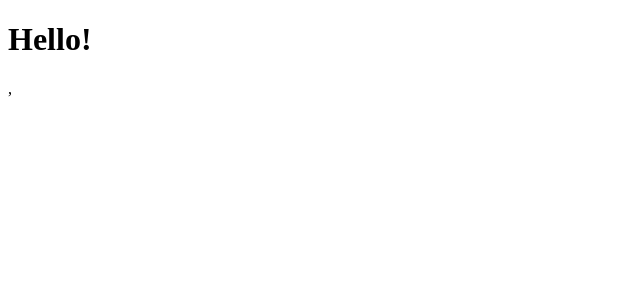
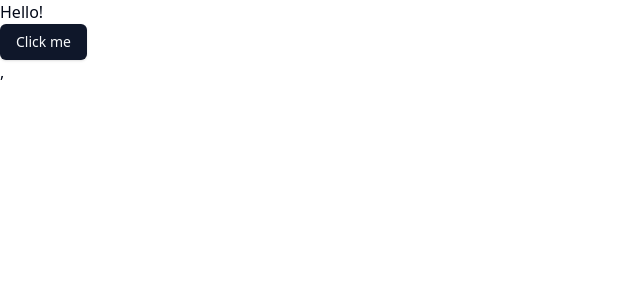
Before and after one commit to samuelrvg/woovi-bank, a React (Vite) app in the folder front/: page / in a window 1280 px wide. Shown: the top 300 px of the page, without its empty margins (0-640 px from the left). Built offline with nearby package versions, Linux system fonts and the light colour scheme.

Commit message:
Configurando e testando button de schadcn-ui

```diff
--- a/front/package.json
+++ b/front/package.json
@@ -12,6 +12,7 @@
   "dependencies": {
     "@apollo/client": "^3.10.4",
     "@radix-ui/react-icons": "^1.3.0",
+    "@radix-ui/react-slot": "^1.0.2",
     "class-variance-authority": "^0.7.0",
     "clsx": "^2.1.1",
     "graphql": "^16.8.1",
--- a/front/src/App.tsx
+++ b/front/src/App.tsx
@@ -1,5 +1,12 @@
+import { Button } from "./components/ui/button";
+
 export function App() {
   return (
-    <h1>Hello!</h1>
+    <>
+      <h1>Hello!</h1>
+      <div>
+        <Button>Click me</Button>
+      </div>
+    </>
   )
 }
--- /dev/null
+++ b/front/src/components/ui/button.tsx
@@ -0,0 +1,57 @@
+import * as React from "react"
+import { Slot } from "@radix-ui/react-slot"
+import { cva, type VariantProps } from "class-variance-authority"
+
+import { cn } from "@/lib/utils"
+
+const buttonVariants = cva(
+  "notinline-flex notitems-center notjustify-center notwhitespace-nowrap notrounded-md nottext-sm notfont-medium nottransition-colors focus-visible:notoutline-none focus-visible:notring-1 focus-visible:notring-ring disabled:notpointer-events-none disabled:notopacity-50",
+  {
+    variants: {
+      variant: {
+        default:
+          "notbg-primary nottext-primary-foreground notshadow hover:notbg-primary/90",
+        destructive:
+          "notbg-destructive nottext-destructive-foreground notshadow-sm hover:notbg-destructive/90",
+        outline:
+          "notborder notborder-input notbg-background notshadow-sm hover:notbg-accent hover:nottext-accent-foreground",
+        secondary:
+          "notbg-secondary nottext-secondary-foreground notshadow-sm hover:notbg-secondary/80",
+        ghost: "hover:notbg-accent hover:nottext-accent-foreground",
+        link: "nottext-primary notunderline-offset-4 hover:notunderline",
+      },
+      size: {
+        default: "noth-9 notpx-4 notpy-2",
+        sm: "noth-8 notrounded-md notpx-3 nottext-xs",
+        lg: "noth-10 notrounded-md notpx-8",
+        icon: "noth-9 notw-9",
+      },
+    },
+    defaultVariants: {
+      variant: "default",
+      size: "default",
+    },
+  }
+)
+
+export interface ButtonProps
+  extends React.ButtonHTMLAttributes<HTMLButtonElement>,
+    VariantProps<typeof buttonVariants> {
+  asChild?: boolean
+}
+
+const Button = React.forwardRef<HTMLButtonElement, ButtonProps>(
+  ({ className, variant, size, asChild = false, ...props }, ref) => {
+    const Comp = asChild ? Slot : "button"
+    return (
+      <Comp
+        className={cn(buttonVariants({ variant, size, className }))}
+        ref={ref}
+        {...props}
+      />
+    )
+  }
+)
+Button.displayName = "Button"
+
+export { Button, buttonVariants }
--- a/front/src/global.css
+++ b/front/src/global.css
@@ -1,4 +1,4 @@
-@tailwind base;
+  @tailwind base;
   @tailwind components;
   @tailwind utilities;
 
--- a/front/src/main.tsx
+++ b/front/src/main.tsx
@@ -3,6 +3,7 @@ import ReactDOM from 'react-dom/client'
 import { ApolloProvider } from '@apollo/client';
 import client from './apolloClient';
 import { App } from './App.tsx'
+import './global.css'
 
 ReactDOM.createRoot(document.getElementById('root')!).render(
   <React.StrictMode>
--- a/front/vite.config.ts
+++ b/front/vite.config.ts
@@ -1,8 +1,7 @@
 import path from "path"
-import { defineConfig } from 'vite'
-import react from '@vitejs/plugin-react'
+import react from "@vitejs/plugin-react"
+import { defineConfig } from "vite"
 
-// https://vitejs.dev/config/
 export default defineConfig({
   plugins: [react()],
   resolve: {
```
Also changed, not shown: 1 other file (tests, documents, lock files or other folders).
